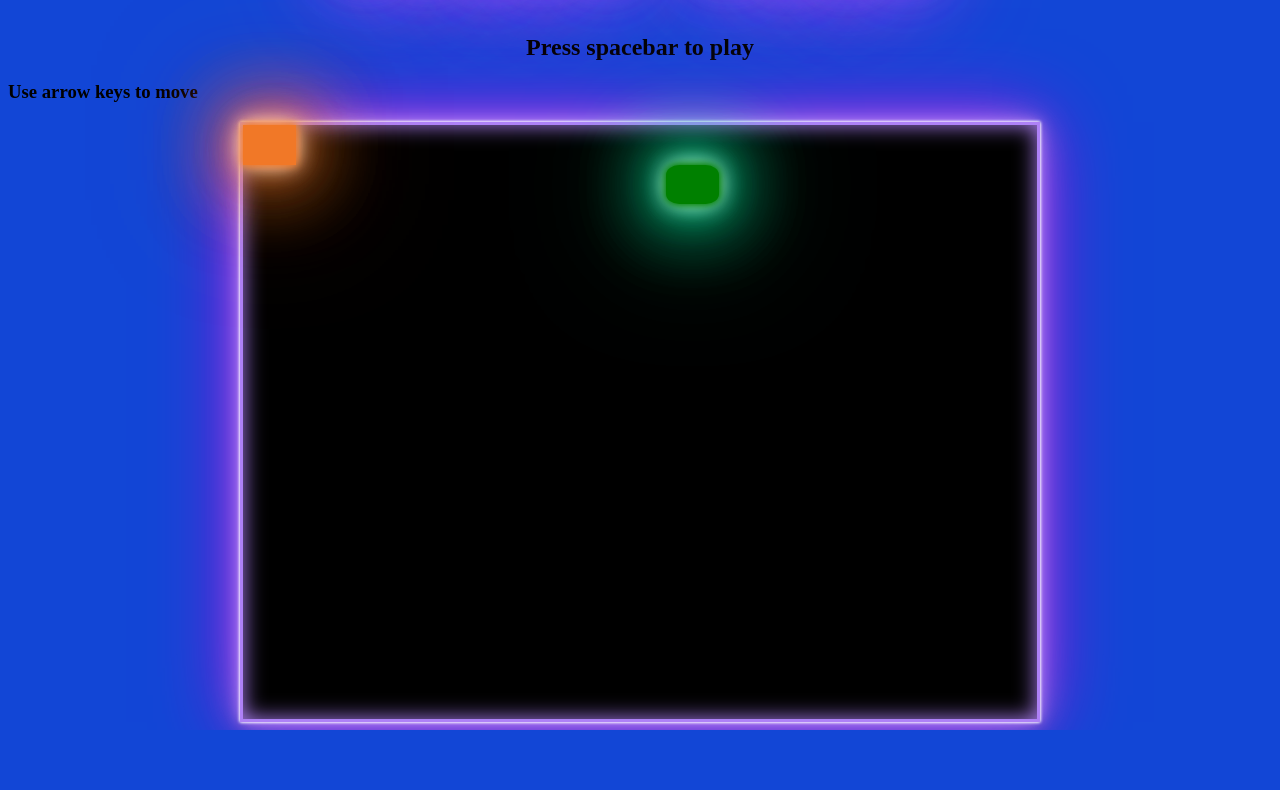
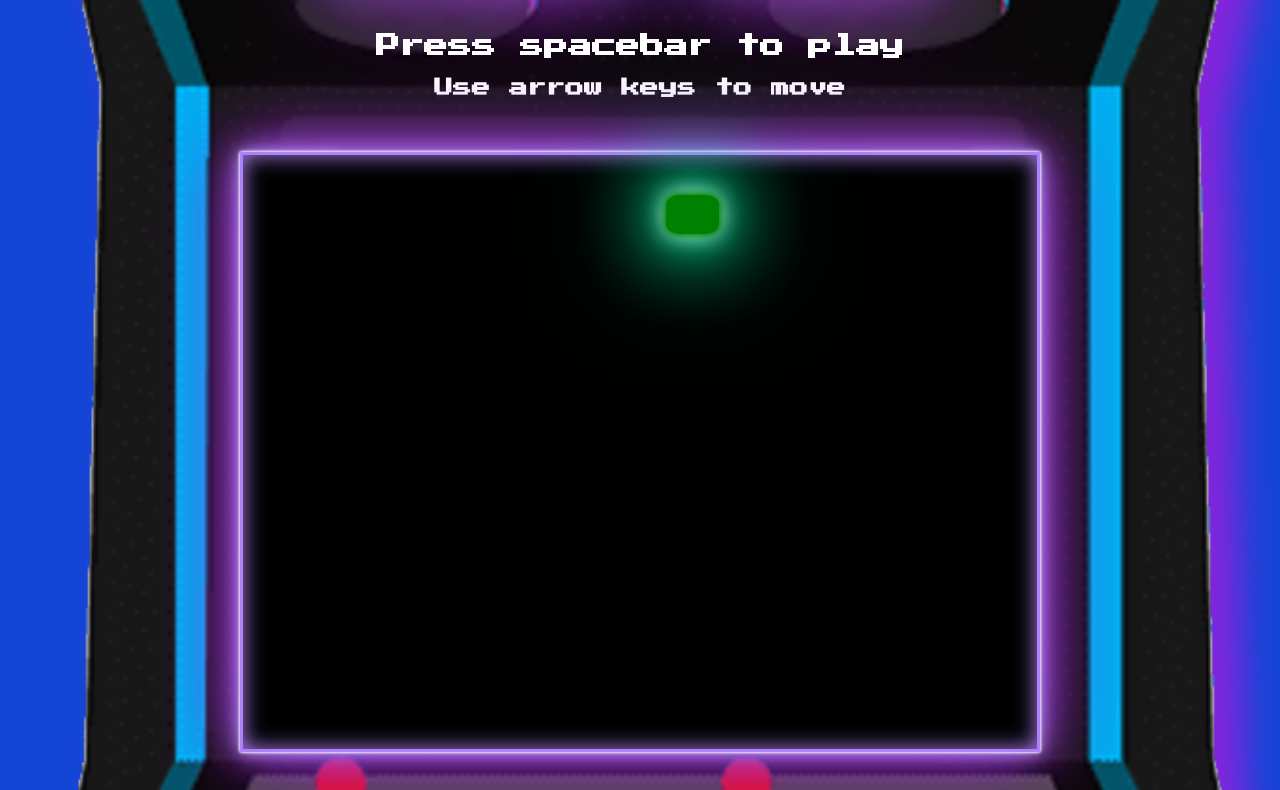
Before and after one commit to Hanibee/snake-game, a plain HTML site: page index.html in a window 1280 px wide. Shown: the part 106-896 px from the top of the page. Before the commit the page ends 836 px from the top, so only its background shows below. Drawn offline with Linux system fonts and the light colour scheme.

Commit message:
background image and score add

```diff
--- a/app.js
+++ b/app.js
@@ -52,7 +52,13 @@ for (i=0; i < cells.length; i++) {
 
 document.addEventListener('keyup', event => {
 if (event.code === 'Space') {
-    document.getElementById('pls_hide').style.visibility = "hidden";
+    if(event.code == 32 && event.target == document.body) {
+            event.preventDefault();
+    }
+    document.getElementById('toHide').style.visibility = "hidden";
+    document.getElementById('gameboard').scrollIntoView({behavior: "smooth", block: "center"});
+    score = 0;
+    document.getElementById("210").textContent = score.toString();
     spawnNewFood()
     snake = document.querySelectorAll(".snake");
     for (s=0; s<snake.length; s++){
@@ -143,6 +149,8 @@ function snakeyEat(){
     if (current_food.classList.contains("snake")){
         current_food.classList.remove("food");
         spawnNewFood();
+        score += 1;
+        document.getElementById("210").textContent = score.toString();
         return true;
     }else{return false};
 }
--- a/index.html
+++ b/index.html
@@ -13,14 +13,15 @@
 </head>
 <body>
     <h1>Snake Game</h1>
-    <div id = "pls_hide">
+    <div id = "toHide">
     <h2>Press spacebar to play</h2>
     <h3>Use arrow keys to move</h3>
+    <br></br>
 </div>
     <div name = "totalscore" value = 0 id = "score" type="number"></div>
     <body onload = "idCells()"></body>
     <div id="gameboard">
-       <div class="cell food"></div>
+       <div class="cell"></div>
        <div class="cell"></div>
        <div class="cell"></div>
        <div class="cell"></div>
@@ -246,5 +247,10 @@
        <div class="cell"></div>
        <div class="cell"></div>
     </div>
+    <br></br>
+    <br></br>
+    <br></br>
+    <br></br>
+    <br></br>
 </body>
 </html>
--- a/style.css
+++ b/style.css
@@ -15,8 +15,9 @@ html {
 
 body {
     background-color: rgba(18, 70, 214, 1);
+    background-image: url("SNAKEYY.png");
+    background-size: cover;
 }
-
 
 h1 {
     height: 60px;
@@ -41,6 +42,14 @@ h1 {
 
 
 h2 {
+    text-align: center;
+    font-family: 'Press Start 2P', cursive;
+    color: white;
+}
+
+h3 {
+    font-family: 'Press Start 2P', cursive;
+    color: white;
     text-align: center;
 }
 
@@ -69,20 +78,12 @@ h2 {
 .cell {
     /* outline: 1px dashed rgba(15, 10, 222, 0.1); */
     display: inline-block;
+    text-align: center;
+    color: white;
+    font-family: 'Press Start 2P', cursive;
+    font-size: 20px;
 }
 
-.score {
-    background-color: rgb(241, 120, 39);
-    box-shadow:
-          0 0 7px rgb(241, 120, 39),
-          0 0 10px rgb(241, 120, 39),
-          0 0 21px #fff,
-          0 0 42px rgb(241, 120, 39),
-          0 0 82px rgb(241, 120, 39),
-          0 0 92px rgb(241, 120, 39),
-          0 0 102px rgb(241, 120, 39),
-          0 0 151px rgb(241, 120, 39);
-}
 
 .food {
     background-color: rgb(241, 120, 39);
```
Also changed, not shown: SNAKEY.png (added), SNAKEYY.png (added), 1 other file.
